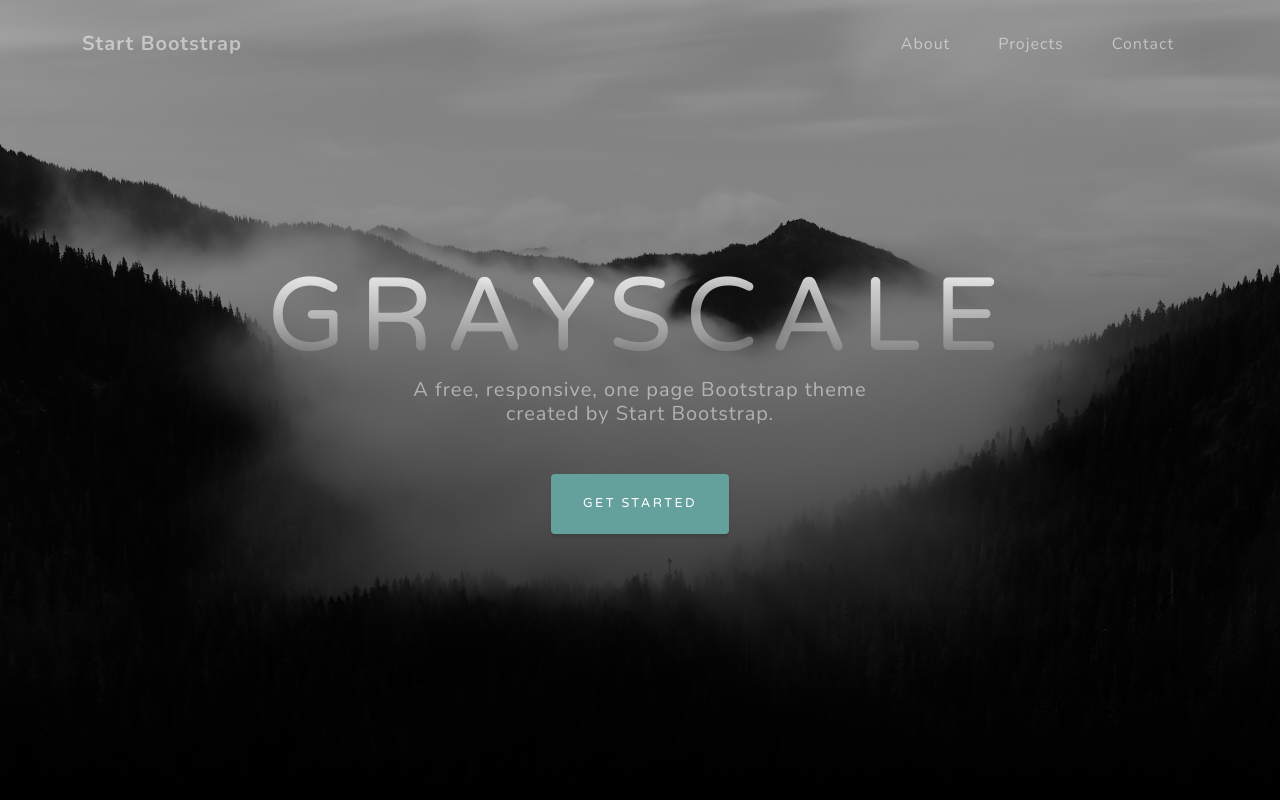
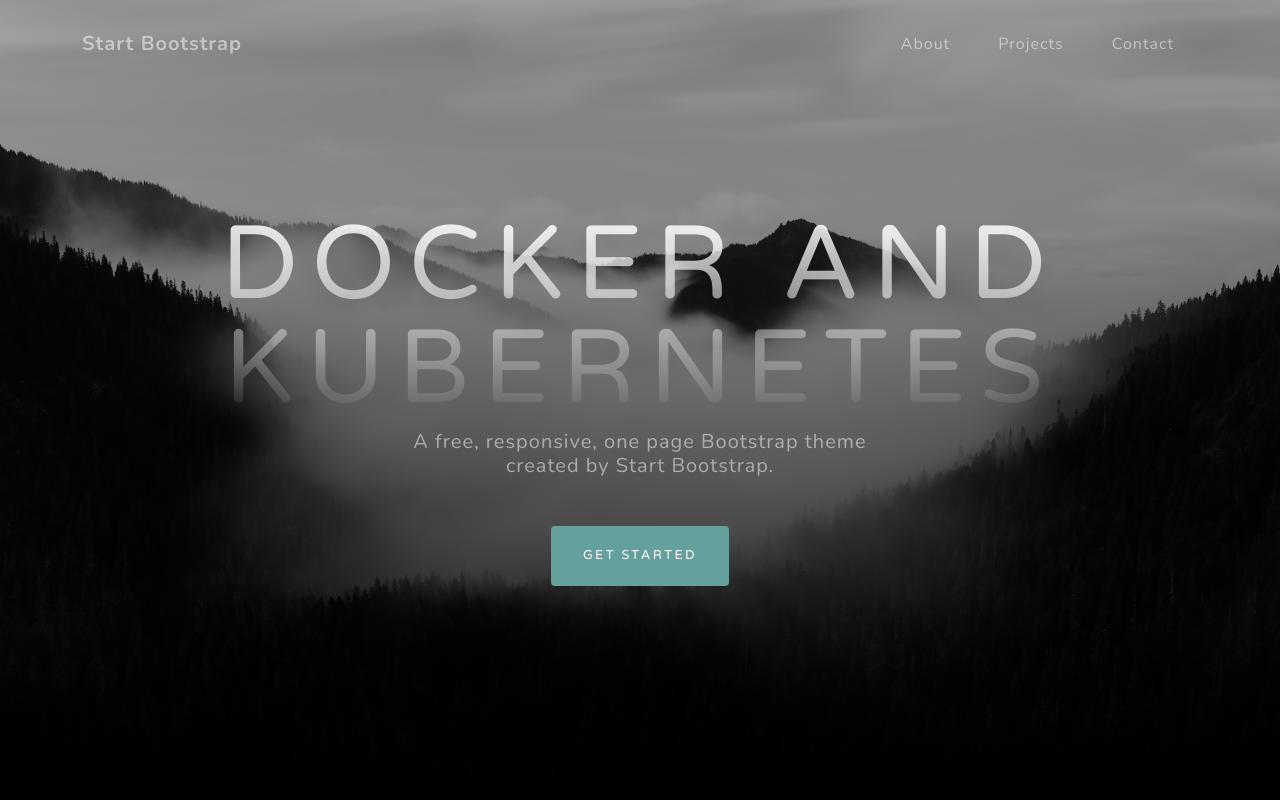
Before and after one commit to arizala13/docker_kubernetes_tutorial, a website: page index.html in a window 1280 px wide. Shown: the top 800 px of the page. Drawn offline with nearby package versions, Linux system fonts and the light colour scheme.

Commit message:
"website change"

```diff
--- a/index.html
+++ b/index.html
@@ -37,7 +37,7 @@
         <header class="masthead">
             <div class="container d-flex h-100 align-items-center">
                 <div class="mx-auto text-center">
-                    <h1 class="mx-auto my-0 text-uppercase">Grayscale</h1>
+                    <h1 class="mx-auto my-0 text-uppercase">Docker and Kubernetes</h1>
                     <h2 class="text-white-50 mx-auto mt-2 mb-5">A free, responsive, one page Bootstrap theme created by Start Bootstrap.</h2>
                     <a class="btn btn-primary js-scroll-trigger" href="#about">Get Started</a>
                 </div>
```
